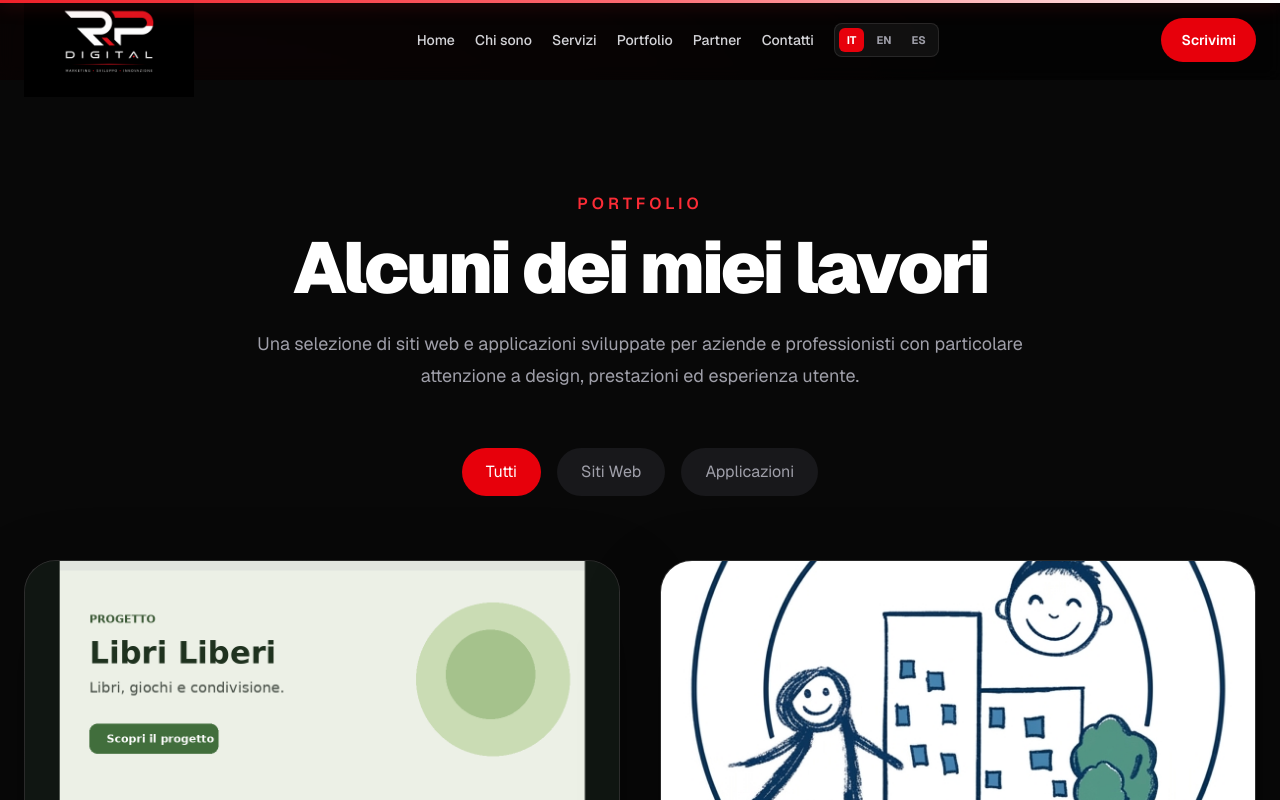
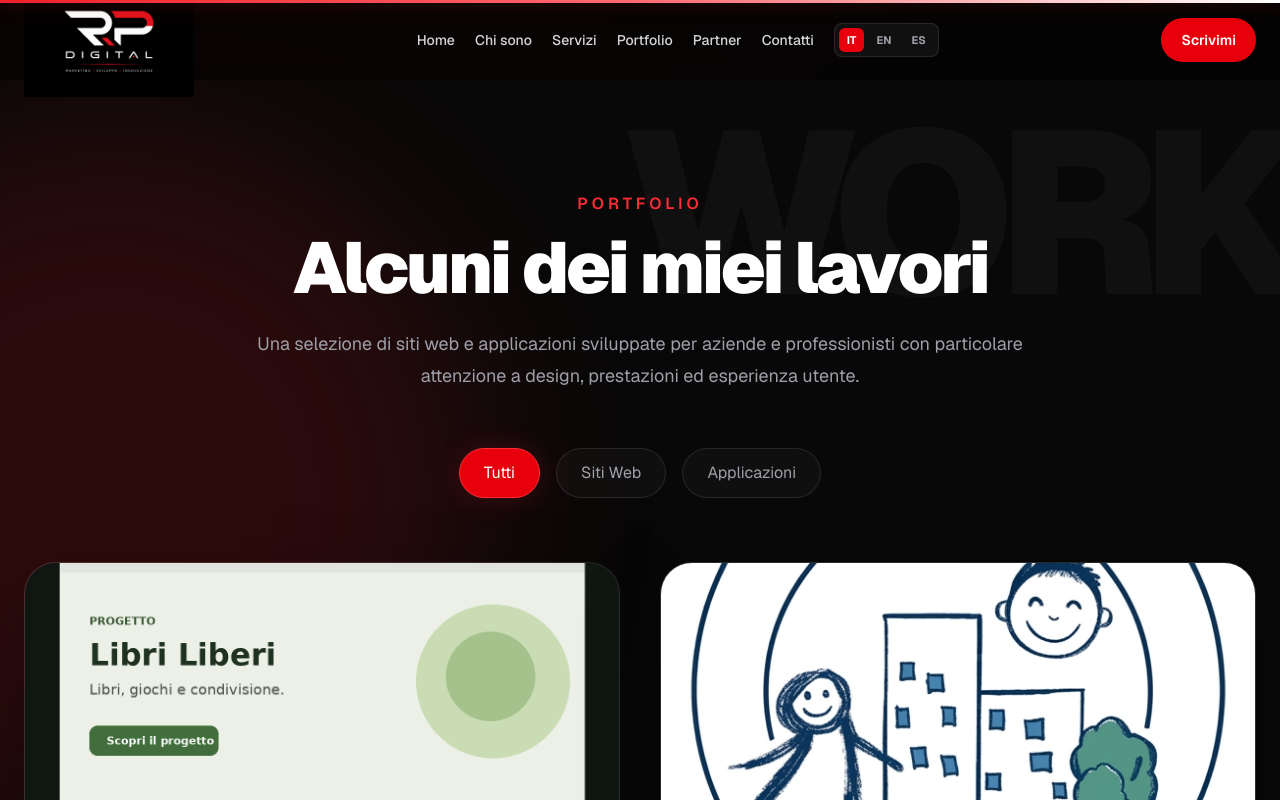
Before and after one commit to eternalsolutions-agency/rp-digital, a Next.js app: page /portfolio in a window 1280 px wide. Shown: the top 800 px of the page. Built offline with nearby package versions, Linux system fonts and the light colour scheme.

Commit message:
Add files via upload

```diff
--- a/app/globals.css
+++ b/app/globals.css
@@ -110,3 +110,14 @@ body {
   *, *::before, *::after { animation-duration: .01ms !important; animation-iteration-count: 1 !important; transition-duration: .01ms !important; }
   .cursor-glow { display: none !important; }
 }
+
+/* Internal pages — shared premium atmosphere */
+.page-orb { position:absolute; width:42rem; height:42rem; border-radius:999px; filter:blur(90px); opacity:.16; will-change:transform; }
+.page-orb-a { left:-18rem; top:7rem; background:#ef2029; }
+.page-orb-b { right:-20rem; top:42%; background:#8b0c13; opacity:.12; }
+.page-ghost-word { position:absolute; right:-.04em; top:2.5rem; font-size:clamp(6rem,18vw,18rem); line-height:.8; font-weight:900; letter-spacing:-.08em; text-transform:uppercase; color:white; user-select:none; }
+.page-divider { height:1px; background:linear-gradient(90deg,transparent,rgba(239,32,41,.65),rgba(255,255,255,.12),transparent); }
+.premium-icon { box-shadow:0 0 0 1px rgba(239,32,41,.12),0 18px 45px rgba(239,32,41,.08); }
+.equal-card { height:100%; display:flex; flex-direction:column; }
+.equal-card .card-grow { flex:1; }
+@media (max-width:767px){ .page-orb{width:25rem;height:25rem;filter:blur(70px)} .page-ghost-word{top:5rem;opacity:.02!important} }
--- /dev/null
+++ b/components/PageAura.tsx
@@ -0,0 +1,10 @@
+"use client";
+import { motion } from "framer-motion";
+
+export default function PageAura({ word }: { word: string }) {
+  return <div className="pointer-events-none absolute inset-0 overflow-hidden" aria-hidden="true">
+    <motion.div className="page-orb page-orb-a" animate={{x:[0,70,0],y:[0,-35,0],scale:[1,1.12,1]}} transition={{duration:16,repeat:Infinity,ease:"easeInOut"}} />
+    <motion.div className="page-orb page-orb-b" animate={{x:[0,-55,0],y:[0,45,0],scale:[1,1.08,1]}} transition={{duration:19,repeat:Infinity,ease:"easeInOut"}} />
+    <motion.div initial={{opacity:0,y:35}} whileInView={{opacity:.035,y:0}} viewport={{once:true}} transition={{duration:1}} className="page-ghost-word">{word}</motion.div>
+  </div>;
+}
--- a/components/Portfolio.tsx
+++ b/components/Portfolio.tsx
@@ -9,6 +9,7 @@ import { useLanguage } from "./LanguageProvider";
 import ProjectCard from "./ProjectCard";
 import AppCard from "./AppCard";
 import PhonePreviewModal from "./PhonePreviewModal";
+import PageAura from "./PageAura";
 
 type Filter = "all" | "website" | "app";
 
@@ -31,7 +32,8 @@ export default function Portfolio() {
         id="portfolio"
         className="relative overflow-hidden bg-[#080808] py-28"
       >
-        <div className="mx-auto max-w-7xl px-6">
+        <PageAura word="WORK"/>
+        <div className="relative z-10 mx-auto max-w-7xl px-6">
 
           <motion.div
             initial={{ opacity: 0, y: 25 }}
@@ -57,10 +59,10 @@ export default function Portfolio() {
 
             <button
               onClick={() => setFilter("all")}
-              className={`rounded-full px-6 py-3 transition ${
+              className={`border rounded-full px-6 py-3 transition ${
                 filter === "all"
-                  ? "bg-red-600 text-white"
-                  : "bg-zinc-900 text-zinc-400 hover:text-white"
+                  ? "border-red-500 bg-red-600 text-white shadow-[0_0_28px_rgba(239,32,41,.18)]"
+                  : "border-white/10 bg-white/[.03] text-zinc-400 hover:border-white/20 hover:text-white"
               }`}
             >
               {t.all}
@@ -68,10 +70,10 @@ export default function Portfolio() {
 
             <button
               onClick={() => setFilter("website")}
-              className={`rounded-full px-6 py-3 transition ${
+              className={`border rounded-full px-6 py-3 transition ${
                 filter === "website"
-                  ? "bg-red-600 text-white"
-                  : "bg-zinc-900 text-zinc-400 hover:text-white"
+                  ? "border-red-500 bg-red-600 text-white shadow-[0_0_28px_rgba(239,32,41,.18)]"
+                  : "border-white/10 bg-white/[.03] text-zinc-400 hover:border-white/20 hover:text-white"
               }`}
             >
               {t.web}
@@ -79,10 +81,10 @@ export default function Portfolio() {
 
             <button
               onClick={() => setFilter("app")}
-              className={`rounded-full px-6 py-3 transition ${
+              className={`border rounded-full px-6 py-3 transition ${
                 filter === "app"
-                  ? "bg-red-600 text-white"
-                  : "bg-zinc-900 text-zinc-400 hover:text-white"
+                  ? "border-red-500 bg-red-600 text-white shadow-[0_0_28px_rgba(239,32,41,.18)]"
+                  : "border-white/10 bg-white/[.03] text-zinc-400 hover:border-white/20 hover:text-white"
               }`}
             >
               {t.apps}
--- a/components/Services.tsx
+++ b/components/Services.tsx
@@ -2,10 +2,11 @@
 import { motion } from "framer-motion";
 import { Globe, Smartphone, Bot, Search, Megaphone, MonitorSmartphone } from "lucide-react";
 import { useLanguage } from "./LanguageProvider";
+import PageAura from "./PageAura";
 const icons=[Globe,Smartphone,Bot,MonitorSmartphone,Search,Megaphone];
 const copy={
 it:{label:"Servizi",title:"Soluzioni digitali per far crescere il tuo business.",intro:"Ogni progetto nasce con un obiettivo preciso: creare strumenti digitali efficaci, moderni e orientati ai risultati.",items:[["Siti Web","Siti vetrina, e-commerce e landing page moderne, veloci e ottimizzate per convertire visitatori in clienti."],["Social Media","Strategie, contenuti e gestione professionale di Facebook, Instagram, LinkedIn e TikTok."],["AI & Automazioni","Chatbot intelligenti, workflow automatici e integrazioni per farti risparmiare tempo ogni giorno."],["App","Applicazioni mobile e web app per aziende, professionisti e attività locali."],["SEO","Ottimizzazione tecnica e strategica per aumentare la visibilità su Google."],["Advertising","Campagne Meta e Google Ads progettate per generare contatti e vendite."]]},
 en:{label:"Services",title:"Digital solutions to grow your business.",intro:"Every project starts with a clear goal: creating effective, modern digital tools focused on measurable results.",items:[["Websites","Modern, fast and conversion-focused corporate websites, e-commerce stores and landing pages."],["Social Media","Professional strategies, content and management for Facebook, Instagram, LinkedIn and TikTok."],["AI & Automation","Smart chatbots, automated workflows and integrations designed to save you time every day."],["Apps","Mobile applications and web apps for companies, professionals and local businesses."],["SEO","Technical and strategic optimization to increase your visibility on Google."],["Advertising","Meta and Google Ads campaigns designed to generate leads and sales."]]},
 es:{label:"Servicios",title:"Soluciones digitales para hacer crecer tu negocio.",intro:"Cada proyecto nace con un objetivo claro: crear herramientas digitales eficaces, modernas y orientadas a resultados.",items:[["Sitios Web","Sitios corporativos, e-commerce y landing pages modernas, rápidas y optimizadas para convertir visitas en clientes."],["Redes Sociales","Estrategias, contenidos y gestión profesional de Facebook, Instagram, LinkedIn y TikTok."],["IA y Automatización","Chatbots inteligentes, flujos automáticos e integraciones para ahorrar tiempo cada día."],["Apps","Aplicaciones móviles y web apps para empresas, profesionales y negocios locales."],["SEO","Optimización técnica y estratégica para aumentar la visibilidad en Google."],["Publicidad","Campañas de Meta y Google Ads diseñadas para generar contactos y ventas."]]}
 };
-export default function Services(){const {language}=useLanguage();const t=copy[language];return <section id="servizi" className="relative overflow-hidden bg-black py-28"><div className="mx-auto max-w-7xl px-6"><motion.div initial={{opacity:0,y:25}} whileInView={{opacity:1,y:0}} viewport={{once:true}} className="mx-auto mb-20 max-w-4xl text-center"><span className="text-sm font-semibold uppercase tracking-[4px] text-red-500">{t.label}</span><h2 className="mt-5 text-5xl font-black tracking-[-.04em] text-white md:text-7xl">{t.title}</h2><p className="mt-6 text-lg leading-8 text-zinc-400">{t.intro}</p></motion.div><div className="grid gap-8 md:grid-cols-2 lg:grid-cols-3">{t.items.map((item,i)=>{const Icon=icons[i];return <motion.div key={item[0]} initial={{opacity:0,y:35}} whileInView={{opacity:1,y:0}} viewport={{once:true}} transition={{delay:i*.06,duration:.4}} whileHover={{y:-10,scale:1.015}} className="wow-card glass-panel group rounded-[32px] p-8"><div className="mb-8 flex h-14 w-14 items-center justify-center rounded-2xl border border-red-500/20 bg-red-600/10 transition duration-300 group-hover:rotate-6 group-hover:scale-110"><Icon className="text-red-500" size={28}/></div><h3 className="text-2xl font-bold text-white">{item[0]}</h3><p className="mt-4 leading-8 text-zinc-400">{item[1]}</p></motion.div>})}</div></div></section>}
+export default function Services(){const {language}=useLanguage();const t=copy[language];return <section id="servizi" className="relative overflow-hidden bg-black py-28"><PageAura word="SERVICES"/><div className="relative z-10 mx-auto max-w-7xl px-6"><motion.div initial={{opacity:0,y:25}} whileInView={{opacity:1,y:0}} viewport={{once:true}} className="mx-auto mb-20 max-w-4xl text-center"><span className="text-sm font-semibold uppercase tracking-[4px] text-red-500">{t.label}</span><h2 className="mt-5 text-5xl font-black tracking-[-.04em] text-white md:text-7xl">{t.title}</h2><p className="mt-6 text-lg leading-8 text-zinc-400">{t.intro}</p></motion.div><div className="grid gap-8 md:grid-cols-2 lg:grid-cols-3">{t.items.map((item,i)=>{const Icon=icons[i];return <motion.div key={item[0]} initial={{opacity:0,y:35}} whileInView={{opacity:1,y:0}} viewport={{once:true}} transition={{delay:i*.06,duration:.4}} whileHover={{y:-10,scale:1.015}} className="wow-card glass-panel equal-card group rounded-[32px] p-8"><div className="premium-icon mb-8 flex h-14 w-14 items-center justify-center rounded-2xl border border-red-500/20 bg-red-600/10 transition duration-300 group-hover:rotate-6 group-hover:scale-110"><Icon className="text-red-500" size={28}/></div><h3 className="text-2xl font-bold text-white">{item[0]}</h3><p className="mt-4 leading-8 text-zinc-400">{item[1]}</p></motion.div>})}</div></div></section>}
```
Also changed, not shown: app/partner/page.tsx (+6 -4 lines), components/About.tsx (+4 -3 lines), components/Contact.tsx (+2 -1 lines), 1 other file (tests, documents, lock files or other folders).
